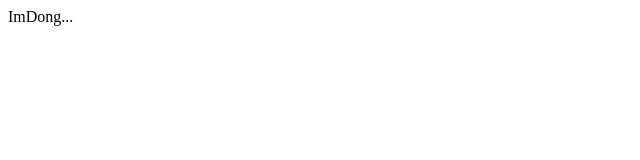
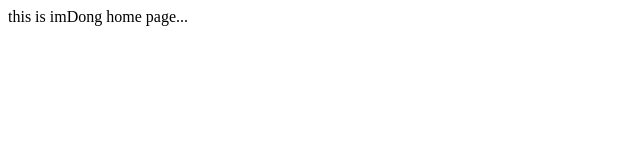
Before and after one commit to 729748/729748.github.com, a plain HTML site: page index.html in a window 1280 px wide. Shown: the whole page, without its empty margins (0-640 px from the left). Drawn offline with Linux system fonts and the light colour scheme.

Commit message:
no message

```diff
--- a/index.html
+++ b/index.html
@@ -6,6 +6,6 @@
 </head>
 
 <body>
-ImDong...
+    this is imDong home page...
 </body>
 </html>
```
